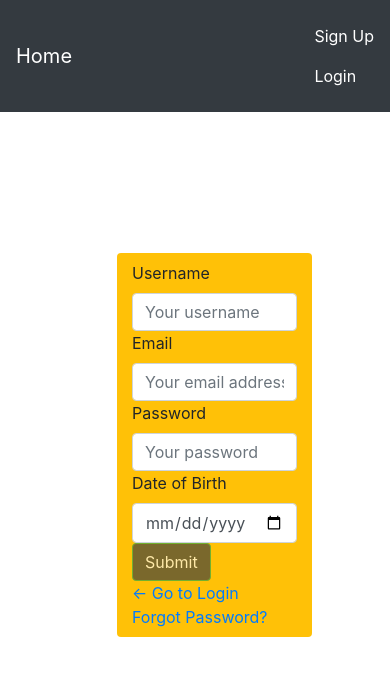
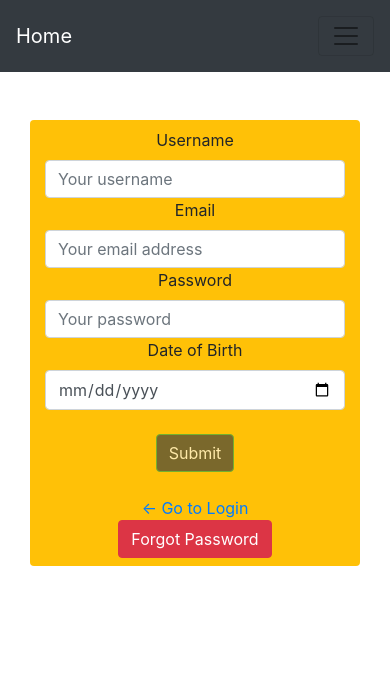
Before and after one commit to moreorless13/MockSocialNetworkTS, a React (Create React App) app in the folder client/: page /signup in a window 390 px wide. Shown: the top 676 px of the page. Built offline with nearby package versions, Linux system fonts and the light colour scheme.

Commit message:
made forms more responsive

```diff
--- a/client/src/components/Nav.tsx
+++ b/client/src/components/Nav.tsx
@@ -32,7 +32,9 @@ const NavigationBar = () => {
             <header>
                 <Navbar expand='lg' className='p-3 bg-dark text-white' fixed='top'>
                     <Container>
-                        <Navbar.Brand className='text-white' href='/'>Home</Navbar.Brand>
+                        <Navbar.Brand className='text-white justify-content-start' href='/'>Home</Navbar.Brand>
+                        <Navbar.Toggle aria-controls='basic-navbar-nav' className='justify-content-end' />
+                        <Navbar.Collapse id='basic-navbar-nav' className='justify-content-end'>
                             <Nav>
                                 <Nav.Item>
                                     <Nav.Link href='/signup' className='text-white'>Sign Up</Nav.Link>
@@ -41,6 +43,7 @@ const NavigationBar = () => {
                                     <Nav.Link href='/login' className='text-white'>Login</Nav.Link>
                                 </Nav.Item>
                             </Nav>
+                        </Navbar.Collapse>
                     </Container>
                 </Navbar>
             </header>
--- a/client/src/components/ProfileTabs/FollowersTab.tsx
+++ b/client/src/components/ProfileTabs/FollowersTab.tsx
@@ -16,7 +16,7 @@ const FollowersTab = () => {
     const userFollowers = user?.followers?.map((follower: any) => {
         console.log(follower)
         return (
-            <Card className='col-2 justify-content-center'>
+            <Card className='justify-content-center'>
                 <Card.Header>{follower?.username}</Card.Header>
                 <Card.Body>
                     <Card.Subtitle><p>{follower.email}</p></Card.Subtitle>
--- a/client/src/components/ProfileTabs/FollowingTab.tsx
+++ b/client/src/components/ProfileTabs/FollowingTab.tsx
@@ -10,13 +10,12 @@ const FollowingTab = () => {
     const { data } = useQuery(QUERY_USER, {
         variables: { userId: userId }
     });
-    // console.log(data)
     const user = data?.user;
 
     const userFollowing = user?.following?.map((follows: any) => {
         console.log(follows)
         return (
-            <Card className='col-2 justify-content-center'>
+            <Card className='justify-content-center'>
                 <Card.Header>{follows?.username}</Card.Header>
                 <Card.Body>
                     <Card.Subtitle><p>{follows.email}</p></Card.Subtitle>
--- a/client/src/components/buttons/FollowUnFollow.tsx
+++ b/client/src/components/buttons/FollowUnFollow.tsx
@@ -25,6 +25,8 @@ const FollowUserButton = ({ _id }: any) => {
         } catch (error) {
             console.error(error)
         }
+
+        setDisabled(true)
     }
     return (
         <div>
--- a/client/src/components/buttons/UnfollowUserButton.tsx
+++ b/client/src/components/buttons/UnfollowUserButton.tsx
@@ -25,6 +25,8 @@ const UnfollowUserButton = ({ _id }: any) => {
         } catch (error) {
             console.error(error)
         }
+
+        setDisabled(true)
     }
 
     return (
--- a/client/src/components/forms/LoginForm.tsx
+++ b/client/src/components/forms/LoginForm.tsx
@@ -71,15 +71,16 @@ const LoginForm = () => {
                         <Form.Control.Feedback type='invalid'>Password is required!</Form.Control.Feedback>
                     </Form.Group>
                     <br />
-                    <div className='row'>
-                        <div className='col-3'></div>
-                        <Button  className='padding bg-dark rounded col-1' disabled={!(userFormData.username && userFormData.password)} type='submit' variant='success'>Submit</Button>
+                    <div className='row justify-content-center'>
+                        <Button  className='padding bg-dark rounded justify-content-center' disabled={!(userFormData.username && userFormData.password)} type='submit' variant='success'>Submit</Button>
+                    </div>
+                    <br />
+                    <div className='row justify-content-center'>
                         <ForgotPasswordForm />
                     </div>
                 </Form>
                 <br />
-                <br />
-                <Link to="/signup">Sign up</Link>
+                <Link to="/signup"> Sign up</Link>
             </div>
         </Jumbotron>
     );
--- a/client/src/components/forms/SignUpForm.tsx
+++ b/client/src/components/forms/SignUpForm.tsx
@@ -3,6 +3,8 @@ import { Form, Button, Alert } from 'react-bootstrap';
 import { Link } from 'react-router-dom';
 import { useMutation } from '@apollo/client';
 import { ADD_USER } from '../../utils/mutations';
+import Jumbotron from '../Jumbotron';
+import ForgotPasswordForm from './ForgotPasswordForm';
 
 const SignupForm = () => {
     const [userFormData, setUserFormData] = useState({
@@ -57,11 +59,8 @@ const SignupForm = () => {
     }
 
     return (
-        <div className="container bg-warning rounded pt-2 pb-2 col-6" style= {{
-            position: 'absolute', top: '30%', left:'30%',
-        }}>
-
-
+        <Jumbotron>
+            <div className='container bg-warning rounded pt-2 pb-2'>
             {/* This is needed for the validation functionality above */}
                 <Form   noValidate validated={validated} onSubmit={handleFormSubmit}>
                     {/* show alert if server response is bad */}
@@ -70,9 +69,7 @@ const SignupForm = () => {
                         onClose={() => setShowAlert(false)}
                         show={showAlert}
                         variant="danger"
-                >
-                Something went wrong with your signup!
-                </Alert>
+                    > Something went wrong with your signup! </Alert>
 
                     <Form.Group>
                     <Form.Label htmlFor="username">Username</Form.Label>
@@ -128,29 +125,19 @@ const SignupForm = () => {
                             Date of Birth is required!
                         </Form.Control.Feedback>
                     </Form.Group>
-
-                <Button
-                className='padding bg-dark'
-                disabled={
-                    !(
-                    userFormData.username &&
-                    userFormData.email &&
-                    userFormData.password &&
-                    userFormData.dateOfBirth
-                    )
-                }
-                type="submit"
-                variant="success"
-                >
-                Submit
-                </Button>
+                    <br />
+                    <Button className='padding bg-dark' disabled={!(userFormData.username && userFormData.email && userFormData.password && userFormData.dateOfBirth)} type="submit" variant="success">Submit</Button>
                 </Form>
-            <div>
+                <br />
+                <div className='row justify-content-center'>
                     <Link to="/login">← Go to Login</Link>
                     <br />
-                <Link to='/forgotPassword'>Forgot Password?</Link>
+                </div>
+                <div className='row justify-content-center'>
+                    <ForgotPasswordForm />
                 </div>
             </div>
+        </Jumbotron>
     )
 }
 
--- a/client/src/pages/UsersPage.tsx
+++ b/client/src/pages/UsersPage.tsx
@@ -24,7 +24,7 @@ const UsersPage = () => {
             window.location.assign(`/profile/${follower._id}`)
         }
         return (
-            <Card className='col-2'>
+            <Card>
                 <Card.Body>
                     <Card.Title>{follower.username}</Card.Title>
                     <Card.Subtitle>{follower.email}</Card.Subtitle>
@@ -43,7 +43,7 @@ const UsersPage = () => {
             window.location.assign(`/profile/${following._id}`)
         }
         return (
-            <Card className='col-2'>
+            <Card>
                 <Card.Body>
                     <Card.Title>{following.username}</Card.Title>
                     <Card.Subtitle>{following.email}</Card.Subtitle>
```
Also changed, not shown: 10 other files (tests, documents, lock files or other folders). Lines whose indentation alone changed are shown as unchanged.
